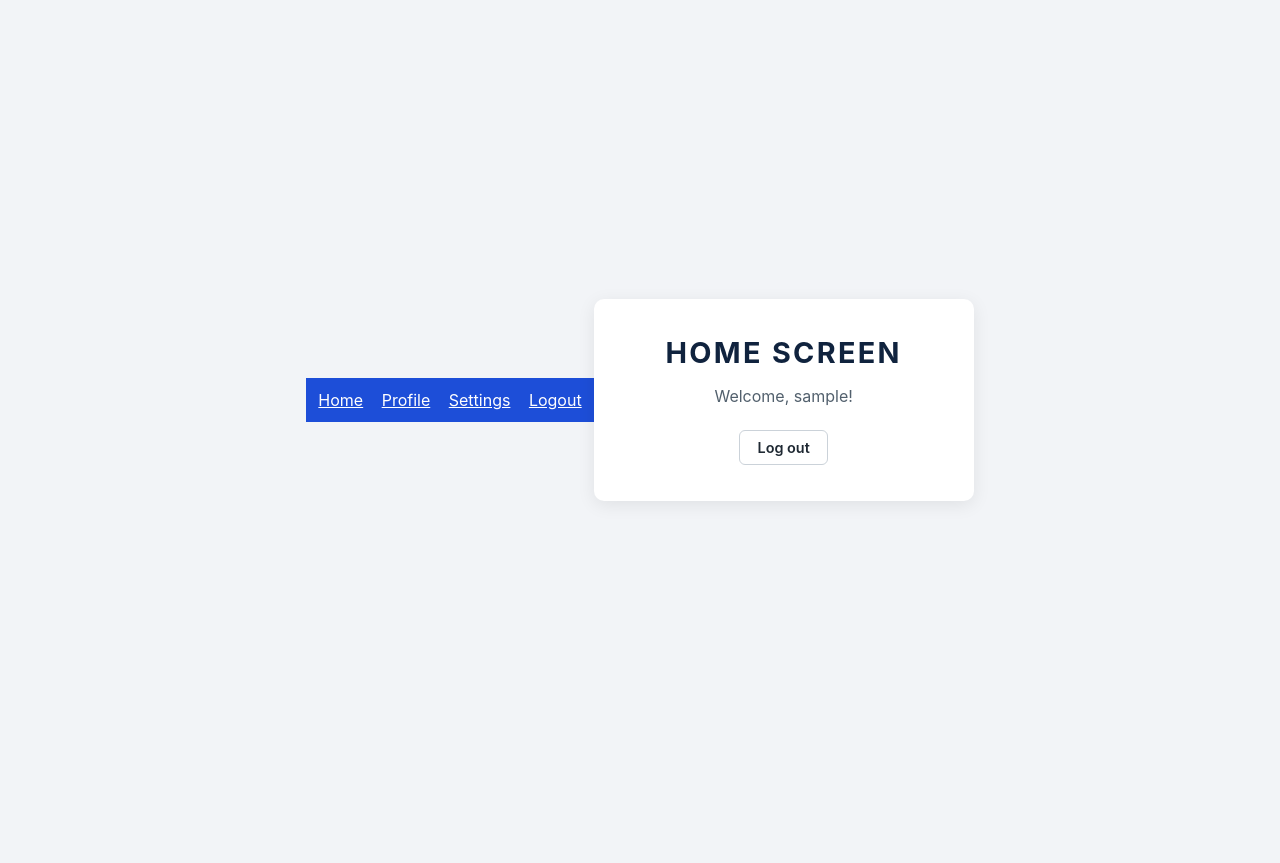
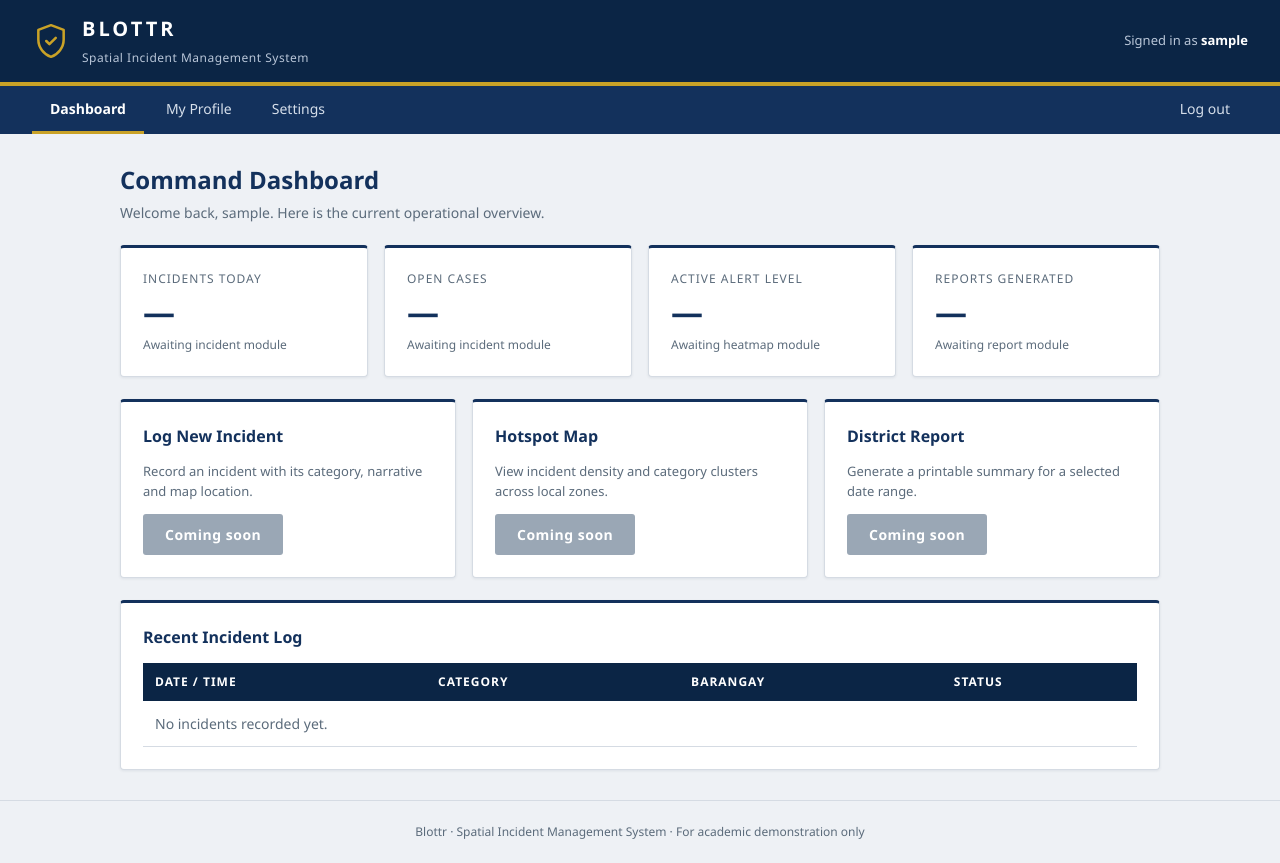
Before and after one commit to irenguinita/Blottr, a Django app: page / in a window 1280 px wide. Before the commit the page ends 502 px from the top, so only its background shows below. Run offline with Django 5.2, Linux system fonts and the light colour scheme; the visitor is signed in with stand-in values (Sample User, id 1).

Commit message:
Redesign dashboard with stat cards, action tiles and incident log table

```diff
--- a/templates/home/home.html
+++ b/templates/home/home.html
@@ -1,24 +1,59 @@
-{% load static %}
-<!DOCTYPE html>
-<html lang="en">
-<head>
-    <meta charset="UTF-8">
-    <meta name="viewport" content="width=device-width, initial-scale=1.0">
-    <title>Home | Blottr</title>
-    <link rel="stylesheet" href="{% static 'css/home/home.css' %}">
-</head>
-<body>
-    <nav style="padding:12px;background:#1d4ed8;">
-        <a href="{% url 'home:home' %}" style="color:#fff;margin-right:14px;">Home</a>
-        <a href="{% url 'user_profile:profile' %}" style="color:#fff;margin-right:14px;">Profile</a>
-        <a href="{% url 'user_settings:settings' %}" style="color:#fff;margin-right:14px;">Settings</a>
-        <a href="{% url 'login:logout' %}" style="color:#fff;">Logout</a>
-    </nav>
-    <div class="card home-card">
-        <h1>HOME SCREEN</h1>
-        <p>Welcome, {{ user.username }}!</p>
-        <a href="{% url 'login:logout' %}" class="logout-link">Log out</a>
+{% extends "base.html" %}
+{% block title %}Dashboard{% endblock %}
+{% block content %}
+  <h1 class="page-title">Command Dashboard</h1>
+  <p class="page-sub">Welcome back, {{ request.user.username }}. Here is the current operational overview.</p>
+
+  <div class="grid-4">
+    <div class="card stat">
+      <div class="label">Incidents Today</div>
+      <div class="value">&mdash;</div>
+      <div class="note">Awaiting incident module</div>
     </div>
-    <script src="{% static 'js/home/home.js' %}"></script>
-</body>
-</html>
+    <div class="card stat">
+      <div class="label">Open Cases</div>
+      <div class="value">&mdash;</div>
+      <div class="note">Awaiting incident module</div>
+    </div>
+    <div class="card stat">
+      <div class="label">Active Alert Level</div>
+      <div class="value">&mdash;</div>
+      <div class="note">Awaiting heatmap module</div>
+    </div>
+    <div class="card stat">
+      <div class="label">Reports Generated</div>
+      <div class="value">&mdash;</div>
+      <div class="note">Awaiting report module</div>
+    </div>
+  </div>
+
+  <div class="grid-3">
+    <div class="card">
+      <h3>Log New Incident</h3>
+      <p class="meta">Record an incident with its category, narrative and map location.</p>
+      <span class="btn btn-disabled">Coming soon</span>
+    </div>
+    <div class="card">
+      <h3>Hotspot Map</h3>
+      <p class="meta">View incident density and category clusters across local zones.</p>
+      <span class="btn btn-disabled">Coming soon</span>
+    </div>
+    <div class="card">
+      <h3>District Report</h3>
+      <p class="meta">Generate a printable summary for a selected date range.</p>
+      <span class="btn btn-disabled">Coming soon</span>
+    </div>
+  </div>
+
+  <div class="card">
+    <h3>Recent Incident Log</h3>
+    <table class="data">
+      <thead>
+        <tr><th>Date / Time</th><th>Category</th><th>Barangay</th><th>Status</th></tr>
+      </thead>
+      <tbody>
+        <tr><td colspan="4">No incidents recorded yet.</td></tr>
+      </tbody>
+    </table>
+  </div>
+{% endblock %}
```
